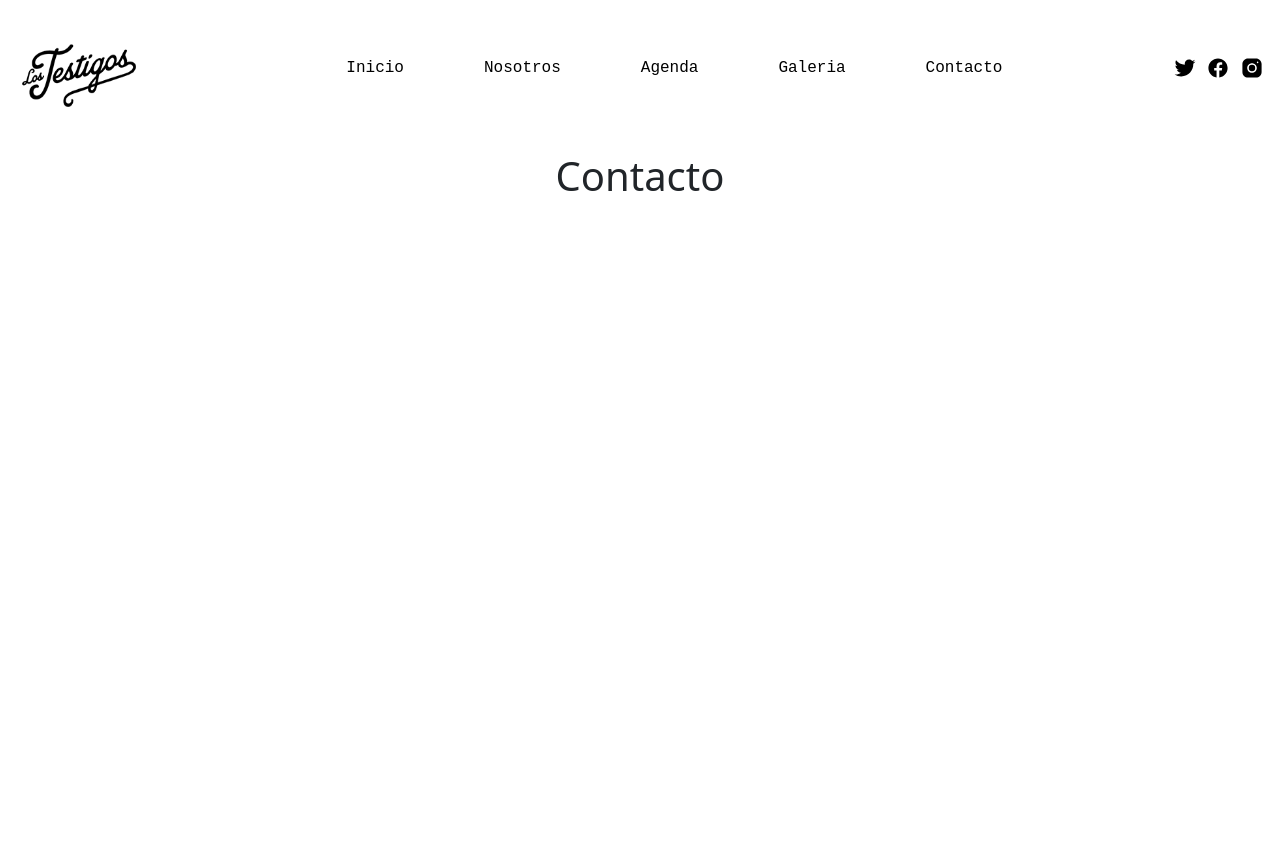
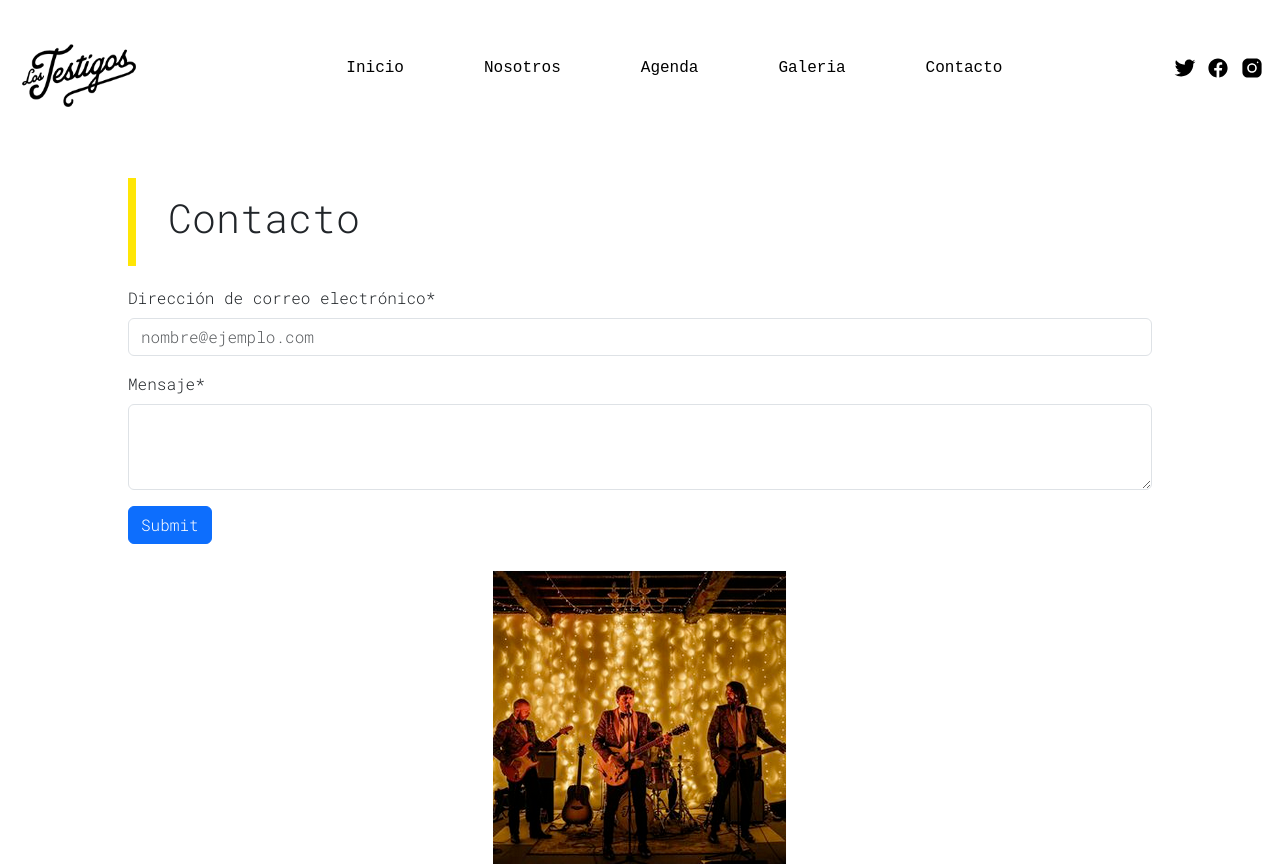
Before and after one commit to Aliglez/LosTestigos, a website: page public/pages/contacto.html in a window 1280 px wide. Before the commit the page ends 800 px from the top, so only its background shows below. Drawn offline with Linux system fonts and the light colour scheme; files that its build step writes are made by us from their sources.

Commit message:
placing form

```diff
--- a/public/pages/contacto.html
+++ b/public/pages/contacto.html
@@ -83,18 +83,42 @@
 
     <main>
       <div class="mainBody">
-        <div class="titleText">
-          <h1 class="title">Contacto</h1>
+        <div class="containForm">
+          <div class="titleText">
+            <h1 class="title">Contacto</h1>
+          </div>
+          <div class="formContact">
+            <div class="mb-3">
+              <label for="exampleFormControlInput1" class="form-label"
+                >Dirección de correo electrónico*</label
+              >
+              <input
+                type="email"
+                class="form-control"
+                id="exampleFormControlInput1"
+                placeholder="nombre@ejemplo.com"
+              />
+            </div>
+            <div class="mb-3">
+              <label for="exampleFormControlTextarea1" class="form-label"
+                >Mensaje*</label
+              >
+              <textarea
+                class="form-control"
+                id="exampleFormControlTextarea1"
+                rows="3"
+              ></textarea>
+            </div>
+            <input class="btn btn-primary" type="submit" value="Submit" />
+          </div>
         </div>
-        <div class="formulario">
-
+        <div class="containerRight">
+          <img src="../assets/img/Lostestigos_enescena.png" alt="Los testigos en escena">
         </div>
-
       </div>
-
     </main>
 
     <footer></footer>
-    <script src="./js/app.js"></script>
+    <script src="../app.js"></script>
   </body>
 </html>
--- /dev/null
+++ b/src/sass/contact.scss
@@ -0,0 +1,21 @@
+@import './mixin.scss';
+
+.containForm {
+    width: 100%;
+    display: flex;
+    flex-direction: column;
+    font-family: $font-stack;
+    padding: 2% 10%;
+
+    .titleText {
+
+        border-left: 0.5rem solid $yellow;
+        padding: 1rem 2rem;
+        text-align: left;
+    }
+
+    .formContact {
+        text-align: left;
+        padding-top: 2%;
+    }
+}
--- a/src/sass/style.scss
+++ b/src/sass/style.scss
@@ -1,3 +1,4 @@
+@import "./contact.scss";
 @import "./main.scss";
 @import "./navbar.scss";
 @import "./mixin.scss";
```
Also changed, not shown: public/css/style.css, 1 other file.
